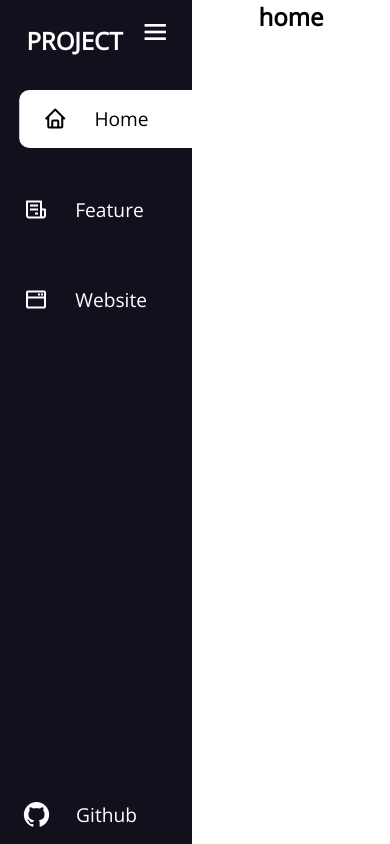
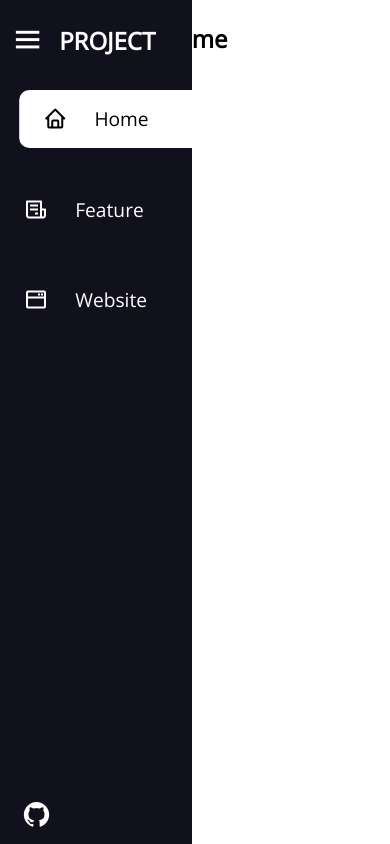
Before and after one commit to Kidkats/web-project, a plain HTML site: page index.html in a window 390 px wide. Both pictures are taken after a click on the icon 36 px from the left and 32 px from the top of the page. Drawn offline with nearby package versions, Linux system fonts and the light colour scheme.

Commit message:
menambahkan responsive untuk hp (600px)

```diff
--- a/index.html
+++ b/index.html
@@ -16,6 +16,8 @@
 <body>
 
 	<div id="container">
+
+		<i class='bx bx-menu button'></i>
 
 		<!-- Navbar -->
 		<nav id="navigation">
--- a/script.js
+++ b/script.js
@@ -1,17 +1,30 @@
+const resbutton = document.querySelector('#container .button');
+
+	resbutton.addEventListener('click', function() {
+		nav.classList.toggle('on');
+		resbutton.classList.toggle('button-on');
+
+		setTimeout(function(){
+			resbutton.classList.remove('button-off');
+		},900);
+
+		resbutton.classList.add('button-off');
+	});
+
 const button = document.querySelector('#navigation ul i.btn');
 const nav = document.getElementById('navigation');
-
-	button.addEventListener('click', function(){
-		nav.classList.toggle('active');
-	});
-
 const navBtn = document.querySelectorAll('#navigation ul .nav-btn');
 const pages = document.querySelectorAll('#page .pages')
 const iconp = document.querySelectorAll('#navigation  ul .nav-btn .iconp')
 const pageLoad = document.getElementById('page-load');
 
 	nav.addEventListener('click', function(e){
-		if(e.target.className == 'iconp'){
+
+		if(e.target == button){
+			nav.classList.toggle('active');
+		}
+
+		else if(e.target.className == 'iconp'){
 
 				for(let i = 0; i < navBtn.length; i++){
 
@@ -20,26 +33,20 @@ const pageLoad = document.getElementById('page-load');
 						pages[i].classList.add('none');
 					} //if
 
-				}//for
-
-				e.target.parentNode.classList.add('location');
-
-				for(let j = 0; j < iconp.length; j++){
-
-					if(e.target === iconp[j]){
+					else if(e.target === iconp[i]){
 						pageLoad.classList.add('none-load');
 
 							setTimeout(function(){
 								pageLoad.classList.remove('none-load');
-								pages[j].classList.remove('none');
+								pages[i].classList.remove('none');
 							}, 1000);
 
-						pages[j].classList.add('none');
-					}//if
+							pages[i].classList.add('none');
+					}//else if
 
 				}//for
 
-
+				e.target.parentNode.classList.add('location');
 		}//if
 
 	});//function
--- a/style.css
+++ b/style.css
@@ -18,6 +18,10 @@ li {
 	position: relative;
 	overflow: hidden;
 	width: 100%;
+}
+
+#container .button{
+	display: none;
 }
 
 
@@ -133,7 +137,6 @@ li {
 }
 
 
-
 /*Profile*/
 
 #navigation .profile{
@@ -198,12 +201,12 @@ li {
 
 /*Page*/
 
-
 #page .pages{
 	display: flex;
 	height: 100vh;
 	justify-content: center;
 	overflow-y: auto;
+	box-sizing: border-box;
 }
 
 #page .pages.none{
@@ -242,6 +245,8 @@ li {
 	transform: translateX(8px);
 }
 
+/*animation*/
+
 @keyframes rotate{
 	from{
 		transform: rotate(0deg);
@@ -251,3 +256,71 @@ li {
 		transform: rotate(360deg);
 	}
 }
+
+/*Responsive */ /*phone*/
+
+@media only screen and (max-width: 600px){
+
+	.pages{
+		padding-top: 22px;
+	}
+
+	#navigation{
+		width: 192px;
+		transform: translateX(-100%);
+		position: absolute;
+		transition: all 1s ease;
+		z-index: 1;
+	}
+
+	#navigation.on{
+		transform: translateX(0%);
+	}
+
+	#navigation ul .btn{
+		display: none;
+	}
+
+	#container .button{
+		display: block;
+		position: absolute;
+		font-size: 2.2rem;
+		top: 22px;
+		left: 10px;
+		z-index: 2;
+		transition: .2s;
+	}
+
+	#container .button.button-off{
+		opacity: 0;
+		pointer-events: none;
+	}
+
+	#container .button.button-on{
+		color: white;
+	}
+
+	#navigation ul .logo{
+		padding-right: 2.3rem;
+		align-self: flex-end;
+	}
+
+	#navigation.on ul .logo{
+		opacity: 1;
+		transition :.3s;
+		transition-delay: .5s;
+	}
+
+	#navigation.on ul li .pmenu{
+		opacity: 1;
+	}
+
+	#navigation ul .nav-btn .icon{
+		opacity: 0;
+		transition :.1s;
+	}
+
+	#navigation.on ul .nav-btn .icon{
+		opacity: 1;
+	}
+}
```
